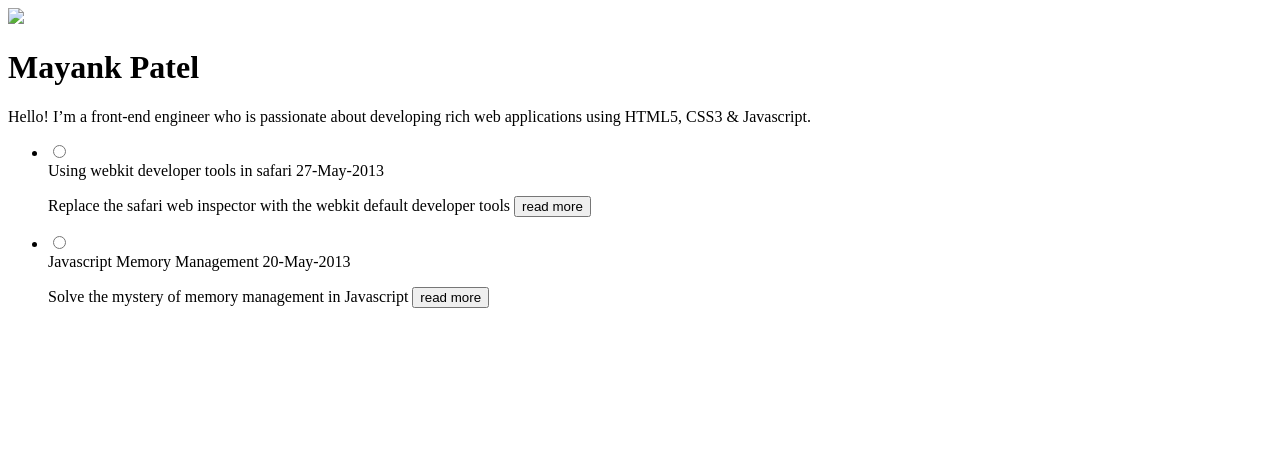
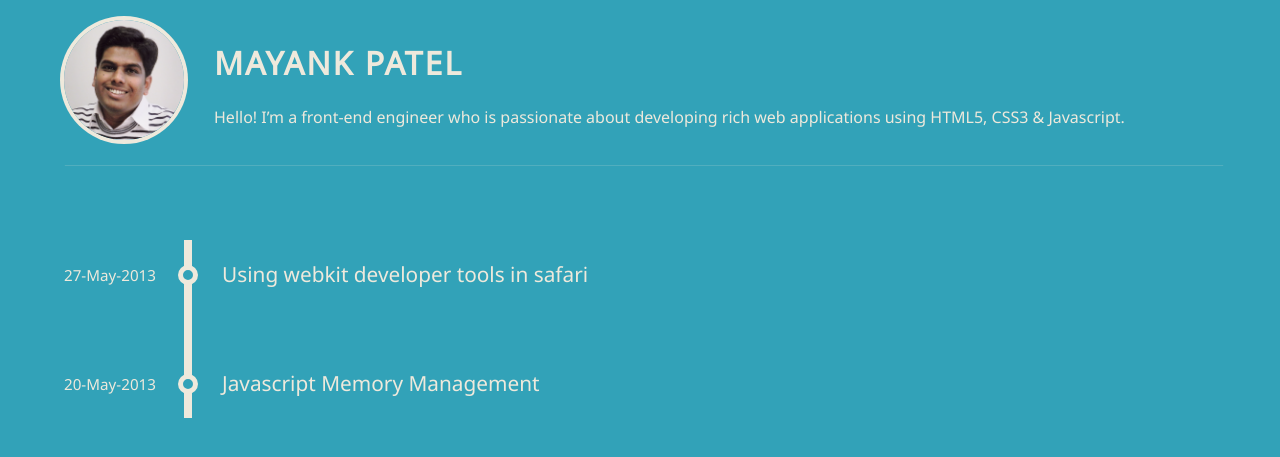
Before and after one commit to mayank-patel/mayankpatel.co, a Jekyll site: the page built from index.md, in a window 1280 px wide. Shown: the top 457 px of the page. Built offline with Jekyll 4.4.1, drawn with Linux system fonts in a browser that asks for light colours; nearby versions of some CDN libraries; library files that are not in the unit come from our copies.

Commit message:
Update the asset path

```diff
--- a/_config.yml
+++ b/_config.yml
@@ -67,7 +67,7 @@ JB :
   #   http://s3.amazonaws.com/yoursite/themes/watermelon
   #   /assets
   #
-  ASSET_PATH : false
+  ASSET_PATH : /assets/themes/mayank
 
   # These paths are to the main pages Jekyll-Bootstrap ships with.
   # Some JB helpers refer to these paths; change them here if needed.
```
